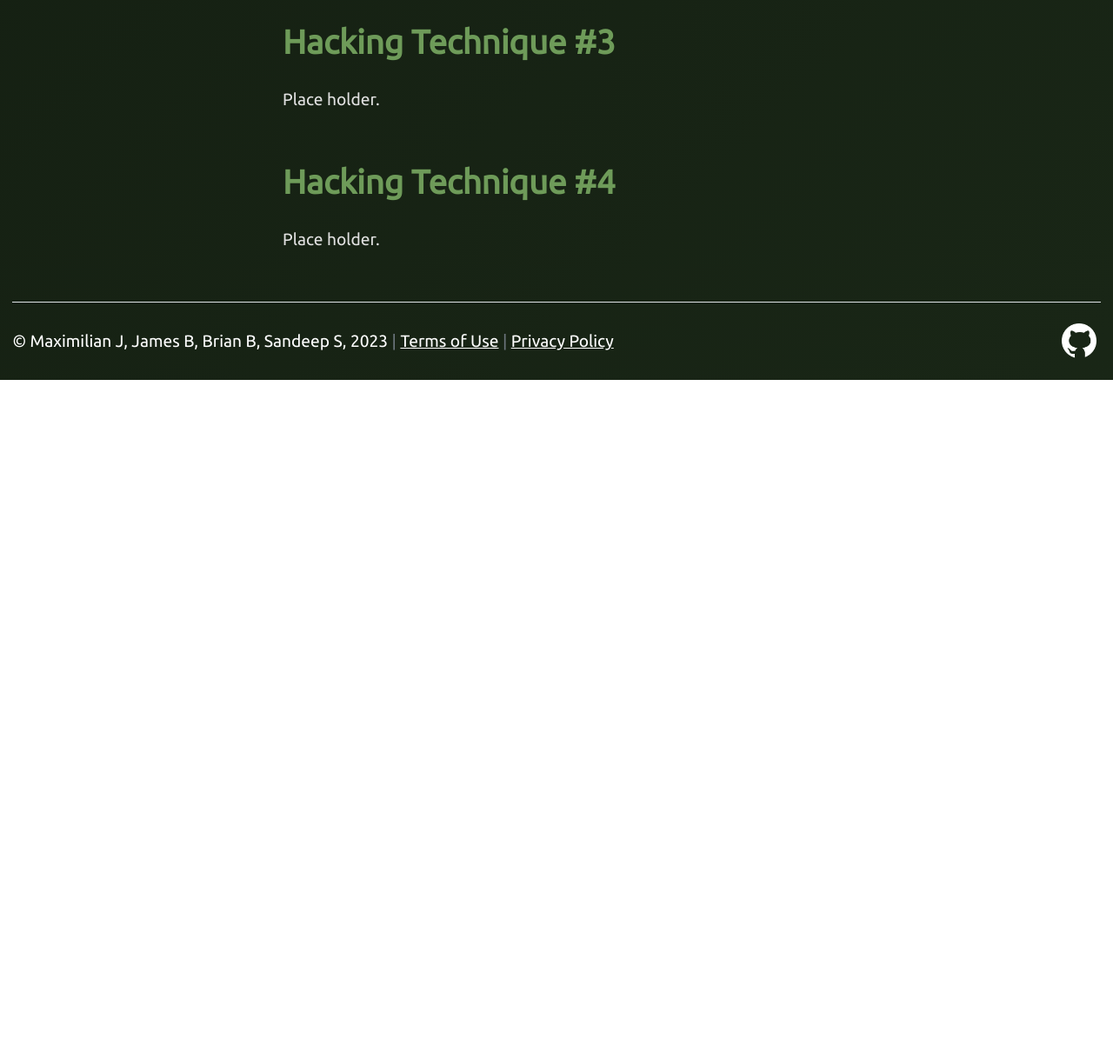
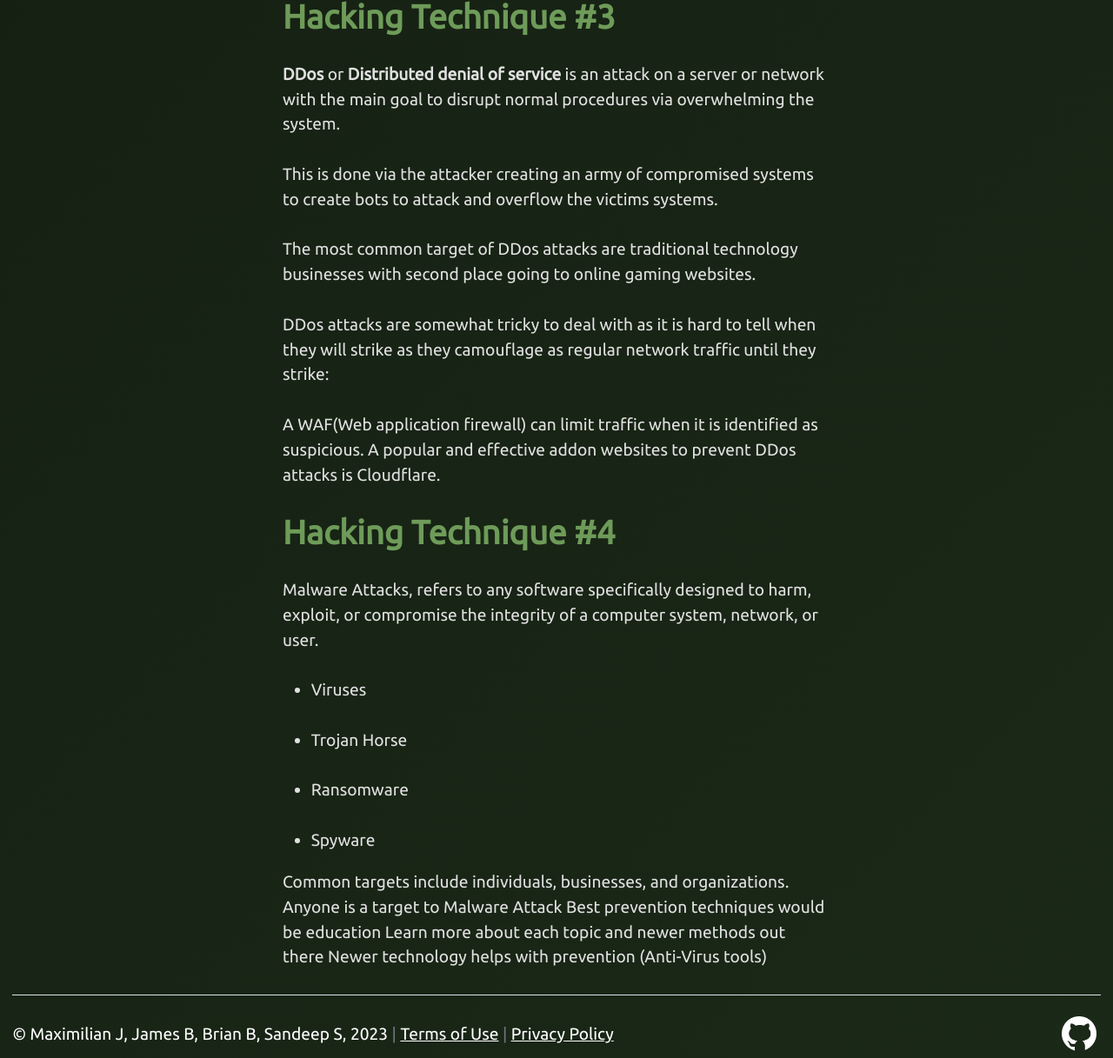
Before and after one commit to mzj3/it332, a plain HTML site: page index.html in a window 1280 px wide. Shown: the part 1583-2800 px from the top of the page at 87% size. Before the commit the page ends 2020 px from the top, so only its background shows below. Drawn offline with nearby package versions, Linux system fonts and the light colour scheme.

Commit message:
Updated Hacking Techniques / Animations

```diff
--- a/index.html
+++ b/index.html
@@ -88,48 +88,111 @@
     <h2 data-inviewport="header">
       <strong>Hacking Technique #1</strong>
     </h2><br>
-    <p data-inviewport="paragraph"><strong>Phishing</strong> is a deceptive technique where attackers disguise themselves as trustworthy
+    <p data-inviewport="paragraph"><strong>Phishing</strong> is a deceptive technique where attackers disguise
+      themselves as trustworthy
       entities to trick individuals into divulging sensitive information such as usernames, passwords, or financial
-      details. <br><br>
+      details.
+    </p>
+    <br>
+    <p data-inviewport="paragraph">
       Typically delivered through emails, messages, or fake websites, phishing relies on social engineering to exploit
-      human psychology. <br><br>
+      human psychology.
+    </p>
+    <br>
+    <p data-inviewport="paragraph">
       Common targets include individuals, businesses, and organizations. Phishing preys on human vulnerabilities,
-      relying on users to click on malicious links or disclose information. <br><br>
+      relying on users to click on malicious links or disclose information.
+    </p>
+    <br>
+    <p data-inviewport="paragraph">
       Prevention involves user education, awareness training, and implementing email filters to identify and block
-      phishing attempts.<br><br>
+      phishing attempts.
+    </p>
+    <br>
+    <p data-inviewport="paragraph">
       Remember, a company's least trained employee is their strongest defense against phishing!<br><br>
-
     </p>
     <br>
     <h2 data-inviewport="header">
       <strong>Hacking Technique #2</strong>
     </h2><br>
-    <p data-inviewport="paragraph"><strong>Social engineering</strong>, also known as human hacking, refers to all techniques aimed at
+    <p data-inviewport="paragraph"><strong>Social engineering</strong>, also known as human hacking, refers to all
+      techniques aimed at
       talking a target into revealing specific information or performing a specific action for illegitimate reasons.
-      <br><br>
+    </p>
+    <br>
+    <p data-inviewport="paragraph">
       This is done by either impersonating an important client via a phone call to lure the target into browsing a
       malicious website to infect the target's workstation, or using IT technologies as support to psychological
       manipulation techniques to achieve an objective outside the IT realm such as banking credentials via a phishing
-      attack to then steal the target's money.<br><br>
+      attack to then steal the target's money.
+    </p>
+    <br>
+    <p data-inviewport="paragraph">
       Typically, the main focus of social engineering are high-worth individuals, high-profile employees, and high-level
       leaders. Criminals target people with high levels of access. They want access to what these individuals have.
-      <br><br>
-      Companies should definitely all have training programs to prevent employees from falling victim <br><br>
+    </p>
+    <br>
+    <p data-inviewport="paragraph">
+      Companies should definitely all have training programs to prevent employees from falling victim.
+    </p>
+    <br>
+    <p data-inviewport="paragraph">
       Any organisation should identify its critical assets and implement the appropriate security policies and protocols
-      by reinforcement through the use of technology which can’t be social engineered. <br><br>
-
+      by reinforcement through the use of technology which can’t be social engineered.
     </p>
     <br>
     <h2 data-inviewport="header">
       <strong>Hacking Technique #3</strong>
     </h2><br>
-    <p data-inviewport="paragraph">Place holder. <br><br>
+    <p data-inviewport="paragraph"><strong>DDos</strong> or <strong>Distributed denial of service</strong> is an attack
+      on a server or network with the main goal to disrupt normal procedures via overwhelming the system.
+    </p>
+    <br>
+    <p data-inviewport="paragraph">
+      This is done via the attacker creating an army of compromised systems to create bots to attack and overflow the
+      victims systems.
+    </p>
+    <br>
+    <p data-inviewport="paragraph">
+      The most common target of DDos attacks are traditional technology businesses with second place going to online
+      gaming websites.
+    </p>
+    <br>
+    <p data-inviewport="paragraph">
+      DDos attacks are somewhat tricky to deal with as it is hard to tell when they will strike as they camouflage as
+      regular network traffic until they strike:
+    </p>
+    <br>
+    <p data-inviewport="paragraph">
+      A WAF(Web application firewall) can limit traffic when it is identified as suspicious. A popular and effective
+      addon websites to prevent DDos attacks is Cloudflare.
     </p>
     <br>
     <h2 data-inviewport="header">
       <strong>Hacking Technique #4</strong>
     </h2><br>
-    <p data-inviewport="paragraph">Place holder. <br><br>
+    <p data-inviewport="paragraph">Malware Attacks, refers to any software specifically designed to harm, exploit, or
+      compromise the integrity of a computer system, network, or user.
+    </p>
+    <br>
+    <ul>
+      <li class="bullet" data-inviewport="bullet">Viruses
+      </li>
+      <br>
+      <li class="bullet" data-inviewport="bullet">Trojan Horse</li>
+      <br>
+      <li class="bullet" data-inviewport="bullet">Ransomware
+      </li><br>
+      <li class="bullet" data-inviewport="bullet">Spyware
+      </li>
+    </ul>
+    <p>
+      Common targets include individuals, businesses, and organizations.
+      Anyone is a target to Malware Attack
+      Best prevention techniques would be education
+      Learn more about each topic and newer methods out there
+      Newer technology helps with prevention (Anti-Virus tools)
     </p>
     <!-- Link to background gradient -->
     <div class="background"></div>
```
